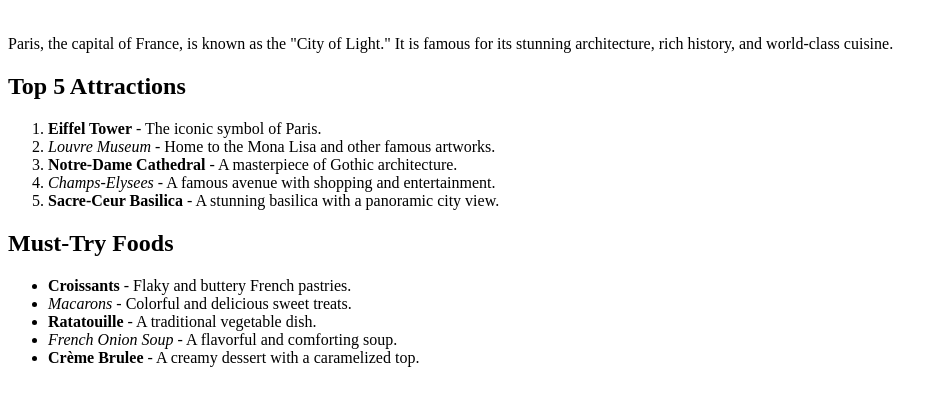
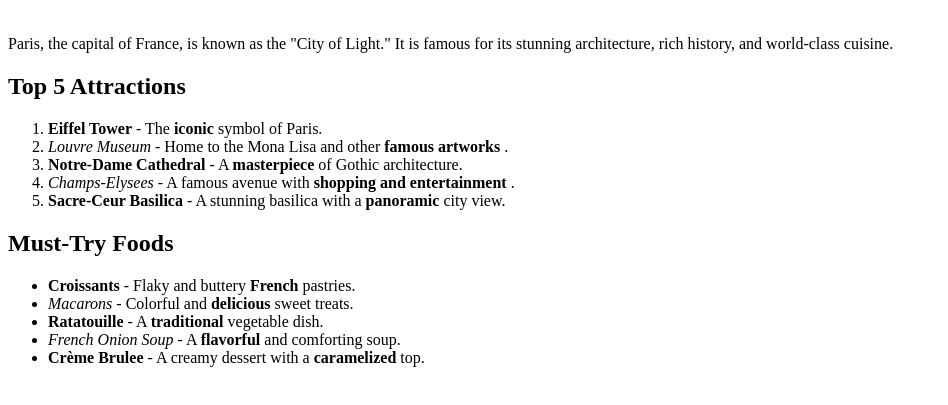
Before and after one commit to acciojob/favorite-holiday-Arpangeek, a website: page main.html in a window 1280 px wide. Shown: the part 79-484 px from the top of the page, without its empty margins (0-948 px from the left). Drawn offline with Linux system fonts and the light colour scheme.

Commit message:
created a submission

```diff
--- a/main.html
+++ b/main.html
@@ -12,20 +12,20 @@
 
     <h2>Top 5 Attractions</h2>
     <ol>
-        <li><strong>Eiffel Tower</strong> - The iconic symbol of Paris.</li>
-        <li><i>Louvre Museum</i> - Home to the Mona Lisa and other famous artworks.</li>
-        <li><strong>Notre-Dame Cathedral</strong> - A masterpiece of Gothic architecture.</li>
-        <li><i>Champs-Elysees</i> - A famous avenue with shopping and entertainment.</li>
-        <li><strong>Sacre-Ceur Basilica</strong> - A stunning basilica with a panoramic city view.</li>
+        <li><strong>Eiffel Tower</strong> - The <b> iconic </b> symbol of Paris.</li>
+        <li><i>Louvre Museum</i> - Home to the Mona Lisa and other <b> famous artworks </b>.</li>
+        <li><strong>Notre-Dame Cathedral</strong> - A <b> masterpiece </b> of Gothic architecture.</li>
+        <li><i>Champs-Elysees</i> - A famous avenue with <b>shopping and entertainment </b>.</li>
+        <li><strong>Sacre-Ceur Basilica</strong> - A stunning basilica with a <b>panoramic</b> city view.</li>
     </ol>
 
     <h2>Must-Try Foods</h2>
     <ul>
-        <li><strong>Croissants</strong> - Flaky and buttery French pastries.</li>
-        <li><i>Macarons</i> - Colorful and delicious sweet treats.</li>
-        <li><strong>Ratatouille</strong> - A traditional vegetable dish.</li>
-        <li><i>French Onion Soup</i> - A flavorful and comforting soup.</li>
-        <li><strong>Crème Brulee</strong> - A creamy dessert with a caramelized top.</li>
+        <li><strong>Croissants</strong> - Flaky and buttery <b>French</b> pastries.</li>
+        <li><i>Macarons</i> - Colorful and <b>delicious</b> sweet treats.</li>
+        <li><strong>Ratatouille</strong> - A <b>traditional</b> vegetable dish.</li>
+        <li><i>French Onion Soup</i> - A <b>flavorful</b> and comforting soup.</li>
+        <li><strong>Crème Brulee</strong> - A creamy dessert with a <b>caramelized</b> top.</li>
     </ul>
 
 </body>
```
